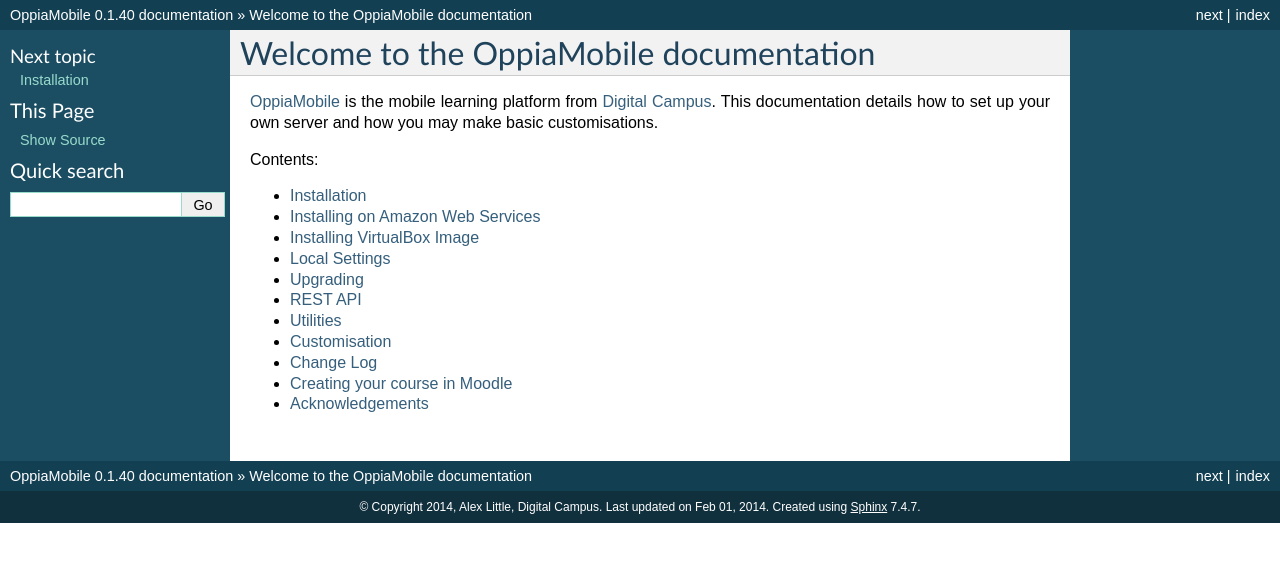
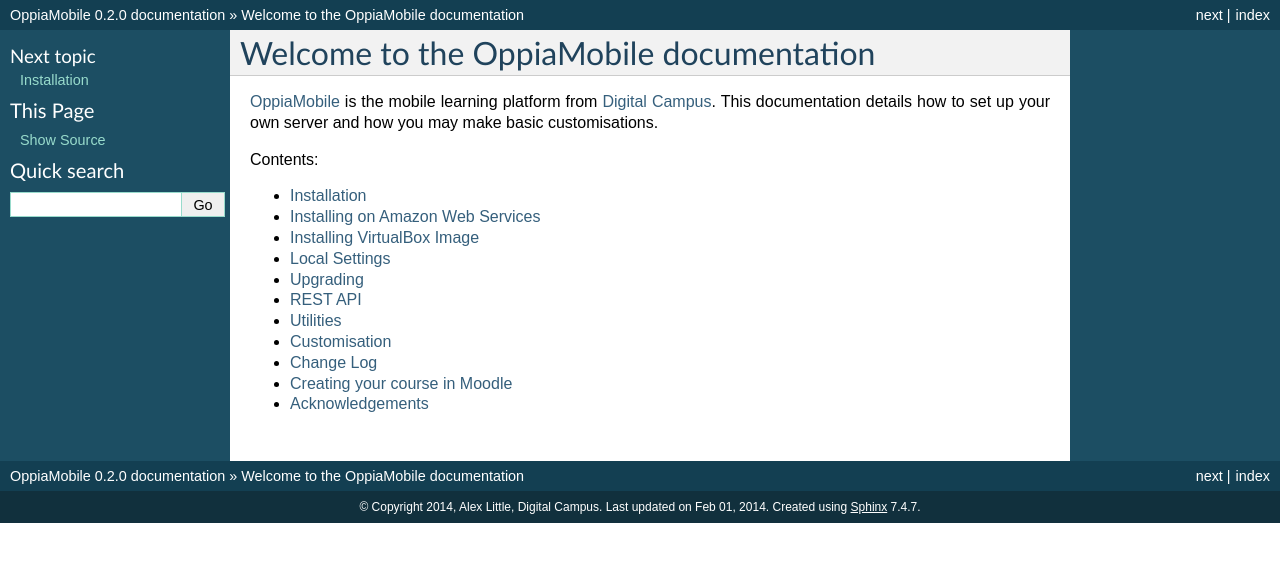
Before and after one commit to DigitalCampus/django-oppia, a Sphinx documentation site: the page built from docs/index.rst, in a window 1280 px wide. Shown: the top 562 px of the page. Built offline with Sphinx 7.4.7, drawn with Linux system fonts in a browser that asks for light colours; the version number is read from the project's files by our own code.

Commit message:
update version no

```diff
--- a/docs/conf.py
+++ b/docs/conf.py
@@ -56,9 +56,9 @@
 # built documents.
 #
 # The short X.Y version.
-version = '0.1.40'
+version = '0.2.0'
 # The full version, including alpha/beta/rc tags.
-release = '0.1.40'
+release = '0.2.0'
 
 # The language for content autogenerated by Sphinx. Refer to documentation
 # for a list of supported languages.
--- a/oppia/__init__.py
+++ b/oppia/__init__.py
@@ -1 +1 @@
-VERSION = (0, 1, 40, 'alpha', 0)
+VERSION = (0, 2, 0, 'alpha', 0)
--- a/setup.py
+++ b/setup.py
@@ -8,7 +8,7 @@
 
 setup(
     name='django-oppia',
-    version='0.1.40',
+    version='0.2.0',
     packages=['oppia','oppia.quiz','oppia.api','oppia.profile','oppia.quiz.api', 'oppia.migrations', 'oppia.quiz.migrations', 'oppia.mobile', 'oppia.fixtures'],
     include_package_data=True,
     license='GNU GPL v3 License',  # example license
```
